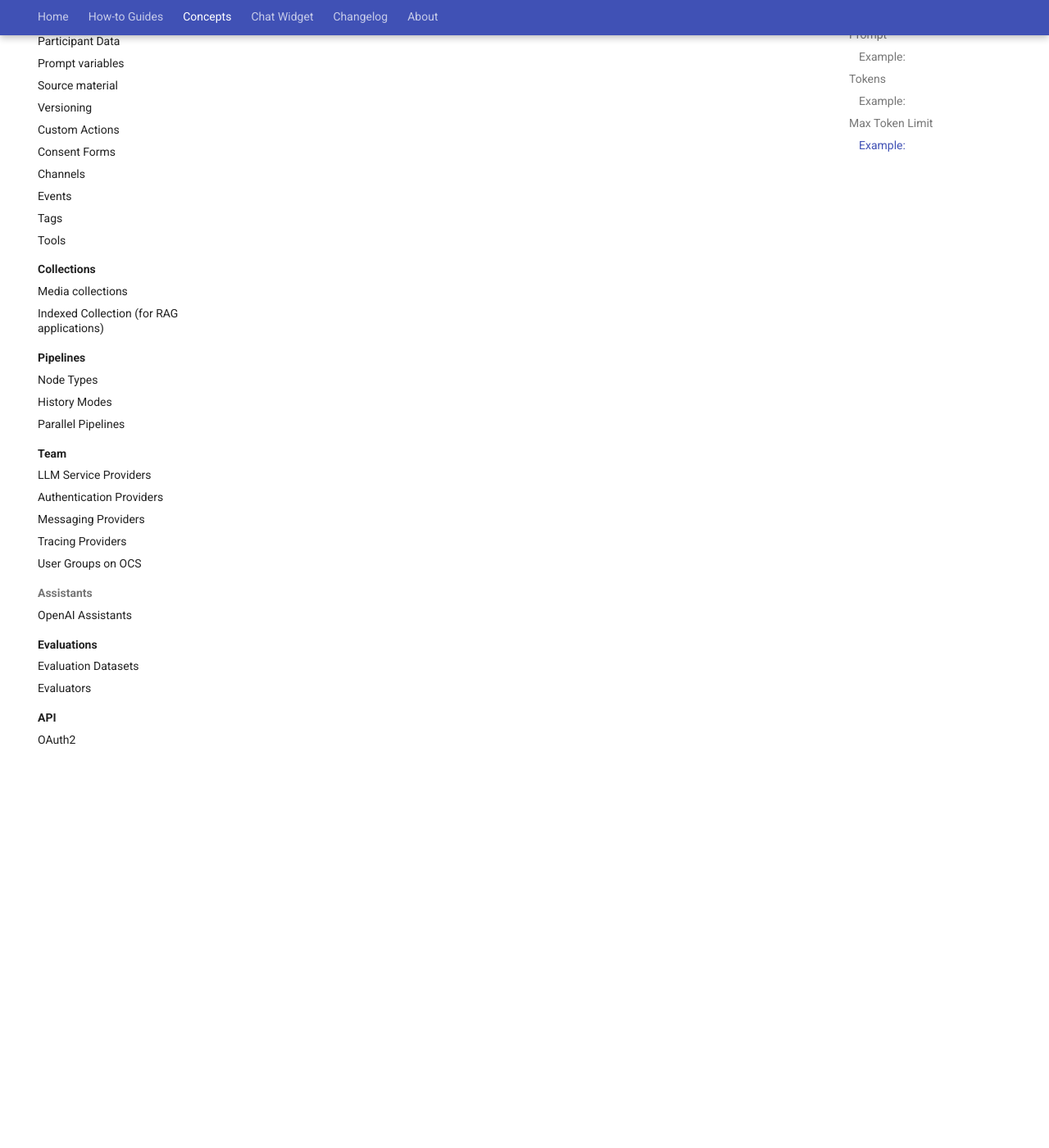
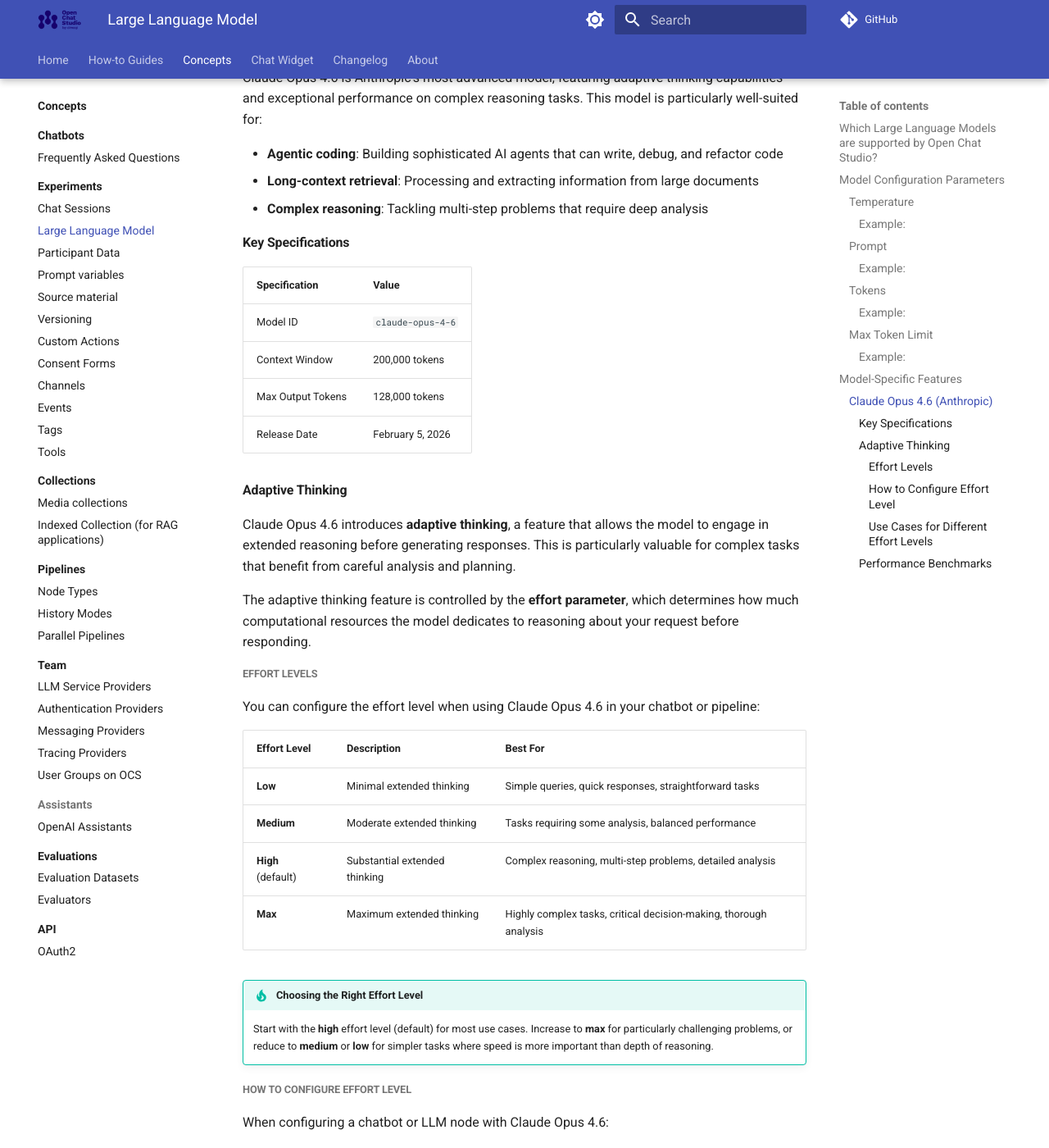
Before and after one commit to dimagi/open-chat-studio-docs, an MkDocs documentation site: the page built from docs/concepts/llm.md, in a window 1280 px wide and 1400 px high, scrolled down 2438 px. Shown: the whole window at 82% size. Built offline with MkDocs 1.6.1 and Material for MkDocs 9.7.7, drawn with Linux system fonts in a browser that asks for light colours; a script that is not in the unit is left out; comment, search, counter and statistics services are not loaded; some of the changed text lies outside the part shown.

Commit message:
update changelog and docs from OCS PR #2783
Co-Authored-By: Claude Sonnet 4.5 <noreply@anthropic.com>

````diff
--- a/docs/concepts/llm.md
+++ b/docs/concepts/llm.md
@@ -71,3 +71,103 @@ If the max token limit is 4096 tokens:
 Understanding the token limit helps you create effective prompts without truncating responses.
 
 ---
+
+## Model-Specific Features
+
+Different LLM providers offer unique capabilities and features. This section documents provider-specific features that are available in Open Chat Studio.
+
+### Claude Opus 4.6 (Anthropic)
+
+Claude Opus 4.6 is Anthropic's most advanced model, featuring adaptive thinking capabilities and exceptional performance on complex reasoning tasks. This model is particularly well-suited for:
+
+- **Agentic coding**: Building sophisticated AI agents that can write, debug, and refactor code
+- **Long-context retrieval**: Processing and extracting information from large documents
+- **Complex reasoning**: Tackling multi-step problems that require deep analysis
+
+#### Key Specifications
+
+| Specification | Value |
+|--------------|-------|
+| Model ID | `claude-opus-4-6` |
+| Context Window | 200,000 tokens |
+| Max Output Tokens | 128,000 tokens |
+| Release Date | February 5, 2026 |
+
+#### Adaptive Thinking
+
+Claude Opus 4.6 introduces **adaptive thinking**, a feature that allows the model to engage in extended reasoning before generating responses. This is particularly valuable for complex tasks that benefit from careful analysis and planning.
+
+The adaptive thinking feature is controlled by the **effort parameter**, which determines how much computational resources the model dedicates to reasoning about your request before responding.
+
+##### Effort Levels
+
+You can configure the effort level when using Claude Opus 4.6 in your chatbot or pipeline:
+
+| Effort Level | Description | Best For |
+|-------------|-------------|----------|
+| **Low** | Minimal extended thinking | Simple queries, quick responses, straightforward tasks |
+| **Medium** | Moderate extended thinking | Tasks requiring some analysis, balanced performance |
+| **High** (default) | Substantial extended thinking | Complex reasoning, multi-step problems, detailed analysis |
+| **Max** | Maximum extended thinking | Highly complex tasks, critical decision-making, thorough analysis |
+
+!!! tip "Choosing the Right Effort Level"
+    Start with the **high** effort level (default) for most use cases. Increase to **max** for particularly challenging problems, or reduce to **medium** or **low** for simpler tasks where speed is more important than depth of reasoning.
+
+##### How to Configure Effort Level
+
+When configuring a chatbot or LLM node with Claude Opus 4.6:
+
+1. Select "claude-opus-4-6" as your model
+2. Look for the **Effort** parameter in the model configuration
+3. Choose from: `low`, `medium`, `high`, or `max`
+4. The default setting is `high` if not specified
+
+!!! note "Effort Parameter Compatibility"
+    The effort parameter is only available for Claude Opus 4.6. Other Claude models (such as Claude 3.5 Sonnet or Claude 3 Haiku) do not support this feature and will use their standard reasoning capabilities.
+
+##### Use Cases for Different Effort Levels
+
+**Low Effort**
+```
+- Simple fact retrieval
+- Basic translations
+- Straightforward summarization
+- Quick responses to common questions
+```
+
+**Medium Effort**
+```
+- Content creation and editing
+- Basic code review
+- Moderate complexity analysis
+- Multi-turn conversations
+```
+
+**High Effort (Default)**
+```
+- Complex problem solving
+- Detailed code generation and debugging
+- In-depth document analysis
+- Strategic planning and decision support
+```
+
+**Max Effort**
+```
+- Research and analysis requiring extreme thoroughness
+- Critical code review for production systems
+- Complex mathematical or logical proofs
+- High-stakes decision-making scenarios
+```
+
+#### Performance Benchmarks
+
+Claude Opus 4.6 achieves state-of-the-art performance on several industry benchmarks:
+
+- **Terminal-Bench 2.0**: Advanced agentic coding evaluation
+- **Humanity's Last Exam**: Complex reasoning and knowledge assessment
+- **GDPval-AA**: Economic and analytical reasoning
+- **BrowseComp**: Web browsing and information retrieval tasks
+
+For the latest benchmark results and detailed performance comparisons, visit [Anthropic's model documentation](https://docs.anthropic.com/en/docs/about-claude/models).
+
+---
````
Also changed, not shown: docs/changelog.md (+3 -0 lines), docs/how-to/configure_providers.md (+5 -1 lines).
